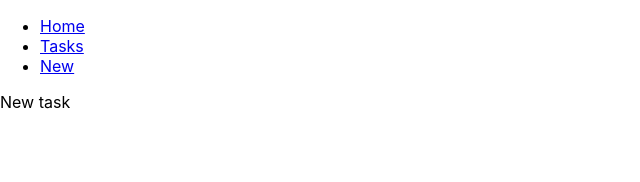
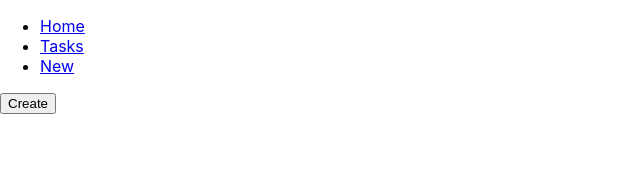
Before and after one commit to evgdim/task-track, a React (Create React App) app in the folder task-track-react/: page /new in a window 1280 px wide. Shown: the top 182 px of the page, without its empty margins (0-640 px from the left). Built offline with nearby package versions, Linux system fonts and the light colour scheme.

Commit message:
handle click

```diff
--- a/task-track-react/src/containers/new-task/NewTask.tsx
+++ b/task-track-react/src/containers/new-task/NewTask.tsx
@@ -4,10 +4,13 @@ export interface NewTaskProps {
 }
 
 export default class NewTask extends React.Component<NewTaskProps, any> {
+  handleCreateClick = () => {
+    console.log('click');
+  }
   public render() {
     return (
       <div>
-        New task
+        <button onClick={this.handleCreateClick}>Create</button>
       </div>
     );
   }
```
